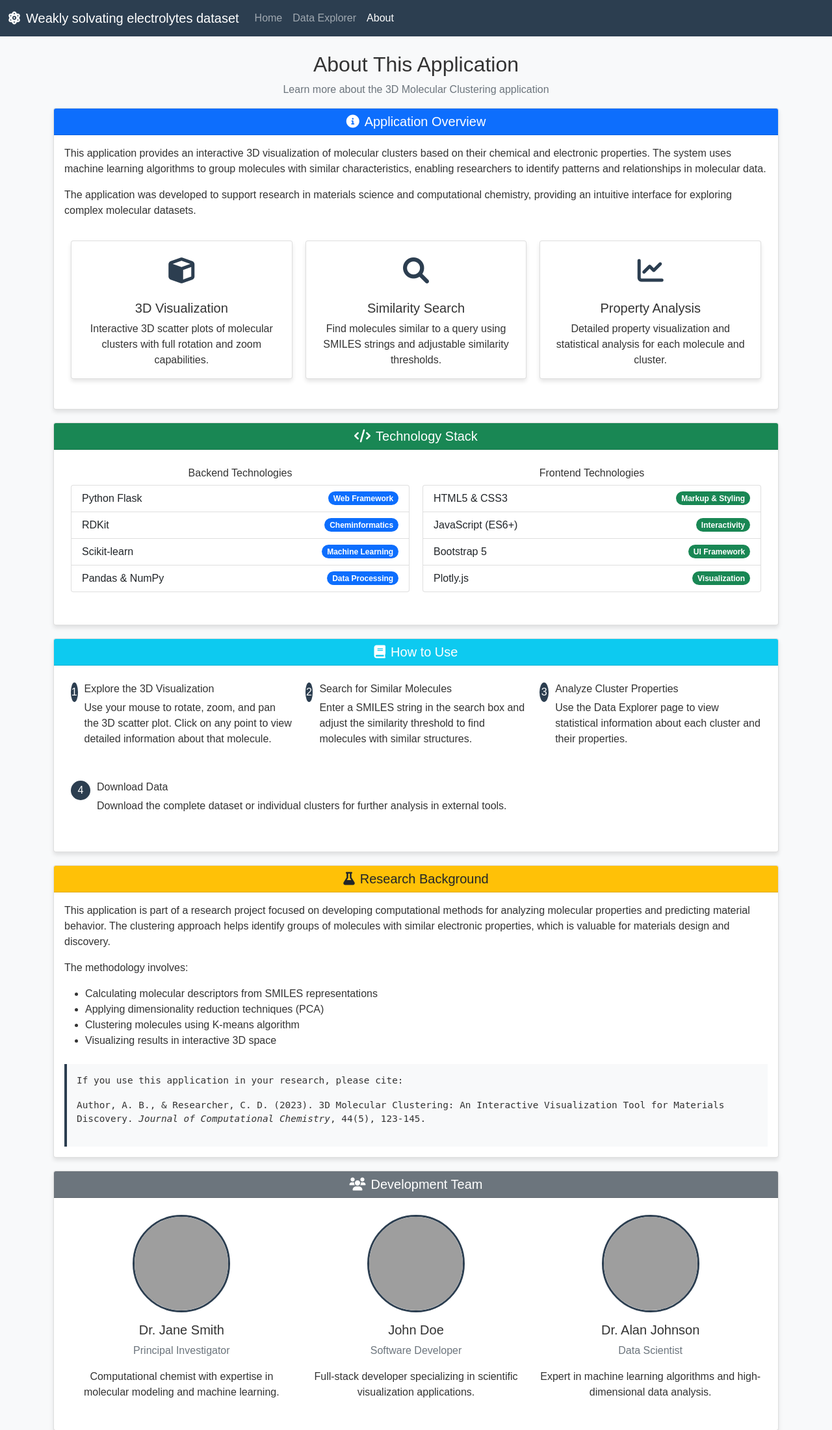
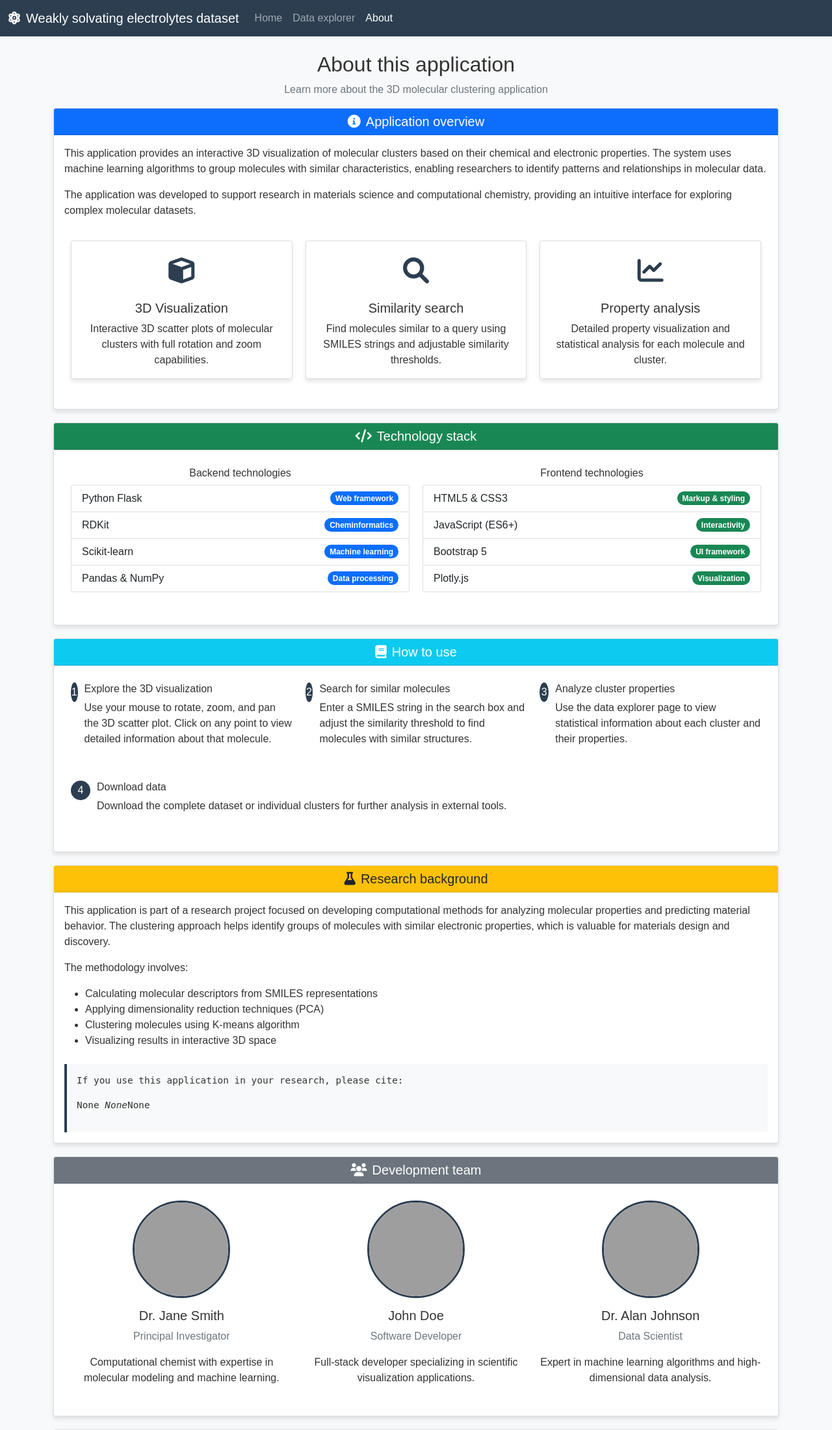
Before and after one commit to GuoZN-1023/WSEs, a Flask app: page /about in a window 1280 px wide. Shown: the top 2200 px of the page at 65% size. Run offline with Flask 3, Linux system fonts and the light colour scheme; parts of the project's set-up code (start-up, migrations or seed data) failed here and were passed over; some libraries are stand-ins or nearby versions; grey boxes are pictures that could not be loaded.

Commit message:
Update about.html

```diff
--- a/templates/about.html
+++ b/templates/about.html
@@ -3,7 +3,7 @@
 <head>
     <meta charset="UTF-8">
     <meta name="viewport" content="width=device-width, initial-scale=1.0">
-    <title>About - 3D Molecular Clustering</title>
+    <title>About - 3D molecular clustering</title>
     <link href="https://cdn.jsdelivr.net/npm/bootstrap@5.1.3/dist/css/bootstrap.min.css" rel="stylesheet">
     <link href="https://cdnjs.cloudflare.com/ajax/libs/font-awesome/6.0.0/css/all.min.css" rel="stylesheet">
     <style>
@@ -107,7 +107,7 @@
                         <a class="nav-link" href="/">Home</a>
                     </li>
                     <li class="nav-item">
-                        <a class="nav-link" href="/data">Data Explorer</a>
+                        <a class="nav-link" href="/data">Data explorer</a>
                     </li>
                     <li class="nav-item">
                         <a class="nav-link active" href="/about">About</a>
@@ -120,13 +120,13 @@
     <div class="container mt-4">
         <div class="row">
             <div class="col">
-                <h2 class="text-center">About This Application</h2>
-                <p class="text-center text-muted">Learn more about the 3D Molecular Clustering application</p>
+                <h2 class="text-center">About this application</h2>
+                <p class="text-center text-muted">Learn more about the 3D molecular clustering application</p>
 
                 <!-- 应用概述 -->
                 <div class="card">
                     <div class="card-header bg-primary text-white text-center">
-                        <h5><i class="fas fa-info-circle me-2"></i>Application Overview</h5>
+                        <h5><i class="fas fa-info-circle me-2"></i>Application overview</h5>
                     </div>
                     <div class="card-body">
                         <p>This application provides an interactive 3D visualization of molecular clusters based on their chemical and electronic properties. The system uses machine learning algorithms to group molecules with similar characteristics, enabling researchers to identify patterns and relationships in molecular data.</p>
@@ -151,7 +151,7 @@
                                         <div class="tech-icon">
                                             <i class="fas fa-search"></i>
                                         </div>
-                                        <h5 class="card-title">Similarity Search</h5>
+                                        <h5 class="card-title">Similarity search</h5>
                                         <p class="card-text">Find molecules similar to a query using SMILES strings and adjustable similarity thresholds.</p>
                                     </div>
                                 </div>
@@ -162,7 +162,7 @@
                                         <div class="tech-icon">
                                             <i class="fas fa-chart-line"></i>
                                         </div>
-                                        <h5 class="card-title">Property Analysis</h5>
+                                        <h5 class="card-title">Property analysis</h5>
                                         <p class="card-text">Detailed property visualization and statistical analysis for each molecule and cluster.</p>
                                     </div>
                                 </div>
@@ -174,16 +174,16 @@
                 <!-- 技术栈 -->
                 <div class="card">
                     <div class="card-header bg-success text-white text-center">
-                        <h5><i class="fas fa-code me-2"></i>Technology Stack</h5>
+                        <h5><i class="fas fa-code me-2"></i>Technology stack</h5>
                     </div>
                     <div class="card-body">
                         <div class="horizontal-layout">
                             <div class="horizontal-item">
-                                <h6 class="text-center">Backend Technologies</h6>
+                                <h6 class="text-center">Backend technologies</h6>
                                 <ul class="list-group mb-4">
                                     <li class="list-group-item d-flex justify-content-between align-items-center">
                                         Python Flask
-                                        <span class="badge bg-primary rounded-pill">Web Framework</span>
+                                        <span class="badge bg-primary rounded-pill">Web framework</span>
                                     </li>
                                     <li class="list-group-item d-flex justify-content-between align-items-center">
                                         RDKit
@@ -191,20 +191,20 @@
                                     </li>
                                     <li class="list-group-item d-flex justify-content-between align-items-center">
                                         Scikit-learn
-                                        <span class="badge bg-primary rounded-pill">Machine Learning</span>
+                                        <span class="badge bg-primary rounded-pill">Machine learning</span>
                                     </li>
                                     <li class="list-group-item d-flex justify-content-between align-items-center">
                                         Pandas & NumPy
-                                        <span class="badge bg-primary rounded-pill">Data Processing</span>
+                                        <span class="badge bg-primary rounded-pill">Data processing</span>
                                     </li>
                                 </ul>
                             </div>
                             <div class="horizontal-item">
-                                <h6 class="text-center">Frontend Technologies</h6>
+                                <h6 class="text-center">Frontend technologies</h6>
                                 <ul class="list-group mb-4">
                                     <li class="list-group-item d-flex justify-content-between align-items-center">
                                         HTML5 & CSS3
-                                        <span class="badge bg-success rounded-pill">Markup & Styling</span>
+                                        <span class="badge bg-success rounded-pill">Markup & styling</span>
                                     </li>
                                     <li class="list-group-item d-flex justify-content-between align-items-center">
                                         JavaScript (ES6+)
@@ -212,7 +212,7 @@
                                     </li>
                                     <li class="list-group-item d-flex justify-content-between align-items-center">
                                         Bootstrap 5
-                                        <span class="badge bg-success rounded-pill">UI Framework</span>
+                                        <span class="badge bg-success rounded-pill">UI framework</span>
                                     </li>
                                     <li class="list-group-item d-flex justify-content-between align-items-center">
                                         Plotly.js
@@ -227,7 +227,7 @@
                 <!-- 使用方法 -->
                 <div class="card">
                     <div class="card-header bg-info text-white text-center">
-                        <h5><i class="fas fa-book me-2"></i>How to Use</h5>
+                        <h5><i class="fas fa-book me-2"></i>How to use</h5>
                     </div>
                     <div class="card-body">
                         <div class="horizontal-layout">
@@ -235,7 +235,7 @@
                                 <div class="d-flex align-items-start mb-3">
                                     <span class="step-number">1</span>
                                     <div>
-                                        <h6>Explore the 3D Visualization</h6>
+                                        <h6>Explore the 3D visualization</h6>
                                         <p>Use your mouse to rotate, zoom, and pan the 3D scatter plot. Click on any point to view detailed information about that molecule.</p>
                                     </div>
                                 </div>
@@ -244,7 +244,7 @@
                                 <div class="d-flex align-items-start mb-3">
                                     <span class="step-number">2</span>
                                     <div>
-                                        <h6>Search for Similar Molecules</h6>
+                                        <h6>Search for similar molecules</h6>
                                         <p>Enter a SMILES string in the search box and adjust the similarity threshold to find molecules with similar structures.</p>
                                     </div>
                                 </div>
@@ -253,8 +253,8 @@
                                 <div class="d-flex align-items-start mb-3">
                                     <span class="step-number">3</span>
                                     <div>
-                                        <h6>Analyze Cluster Properties</h6>
-                                        <p>Use the Data Explorer page to view statistical information about each cluster and their properties.</p>
+                                        <h6>Analyze cluster properties</h6>
+                                        <p>Use the data explorer page to view statistical information about each cluster and their properties.</p>
                                     </div>
                                 </div>
                             </div>
@@ -262,7 +262,7 @@
                                 <div class="d-flex align-items-start mb-3">
                                     <span class="step-number">4</span>
                                     <div>
-                                        <h6>Download Data</h6>
+                                        <h6>Download data</h6>
                                         <p>Download the complete dataset or individual clusters for further analysis in external tools.</p>
                                     </div>
                                 </div>
@@ -274,7 +274,7 @@
                 <!-- 研究背景 -->
                 <div class="card">
                     <div class="card-header bg-warning text-dark text-center">
-                        <h5><i class="fas fa-flask me-2"></i>Research Background</h5>
+                        <h5><i class="fas fa-flask me-2"></i>Research background</h5>
                     </div>
                     <div class="card-body">
                         <p>This application is part of a research project focused on developing computational methods for analyzing molecular properties and predicting material behavior. The clustering approach helps identify groups of molecules with similar electronic properties, which is valuable for materials design and discovery.</p>
@@ -289,7 +289,7 @@
 
                         <div class="citation mt-4">
                             <p>If you use this application in your research, please cite:</p>
-                            <p>Author, A. B., & Researcher, C. D. (2023). 3D Molecular Clustering: An Interactive Visualization Tool for Materials Discovery. <em>Journal of Computational Chemistry</em>, 44(5), 123-145.</p>
+                            <p>None <em>None</em>None</p>
                         </div>
                     </div>
                 </div>
@@ -297,7 +297,7 @@
                 <!-- 开发团队 -->
                 <div class="card">
                     <div class="card-header bg-secondary text-white text-center">
-                        <h5><i class="fas fa-users me-2"></i>Development Team</h5>
+                        <h5><i class="fas fa-users me-2"></i>Development team</h5>
                     </div>
                     <div class="card-body">
                         <div class="horizontal-layout">
```
